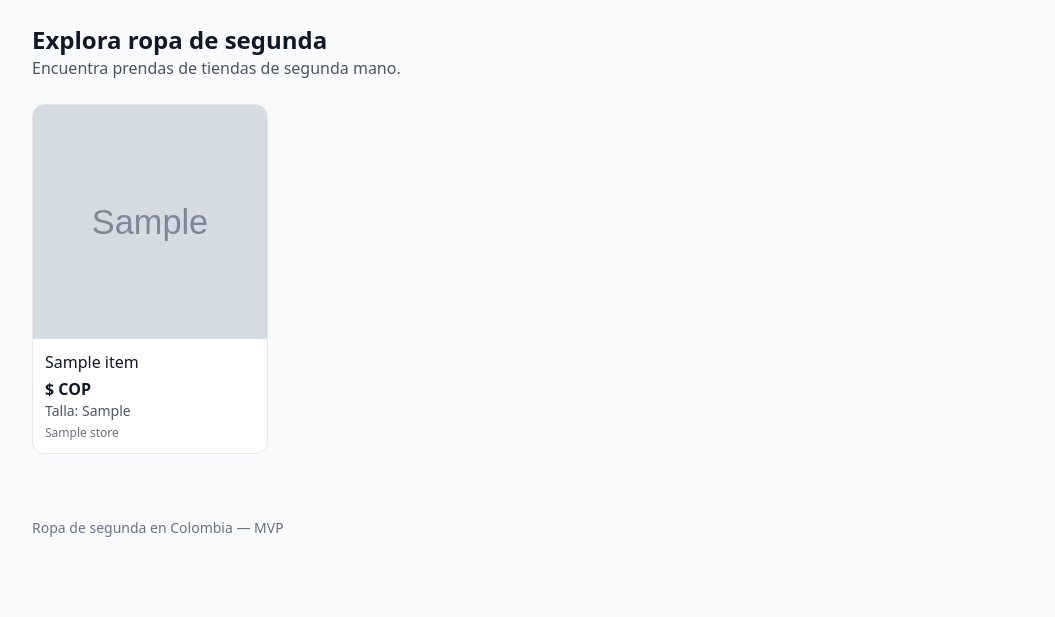
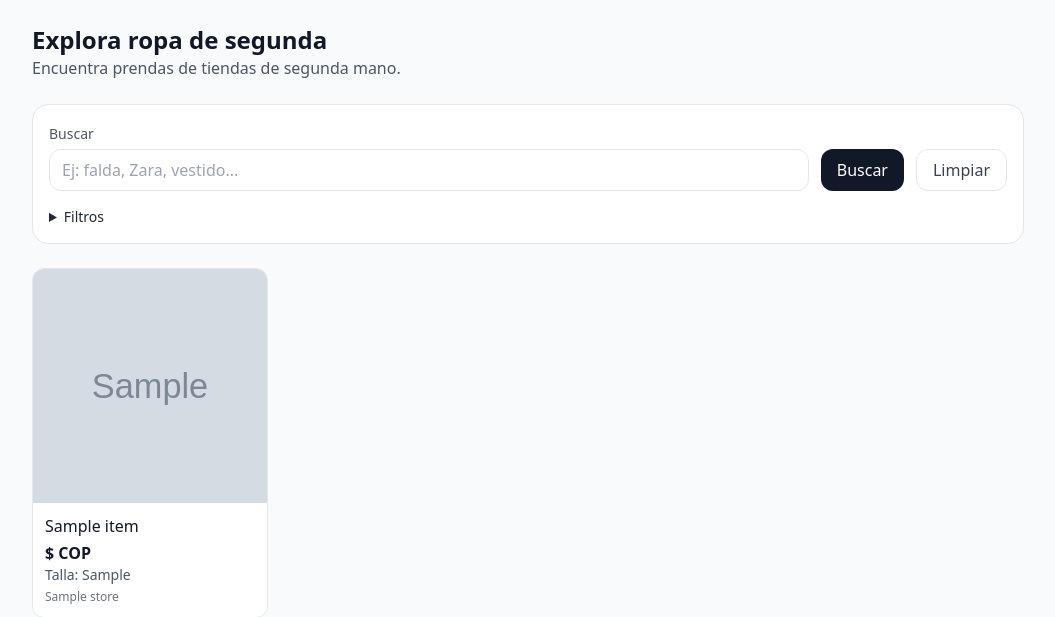
Before and after one commit to StefanyNoguera/recloset, a Django app: page / in a window 1280 px wide. Shown: the part 61-678 px from the top of the page, without its empty margins (112-1167 px from the left). Before the commit the page ends 598 px from the top, so only its background shows below. Run offline with Django 5.2, Linux system fonts and the light colour scheme; tables that the repository leaves empty hold one stand-in row (values such as "Sample post"); grey boxes marked "Sample" are stand-in pictures; some libraries are stand-ins or nearby versions.

Commit message:
Add search and filter form to homepage

```diff
--- a/market/templates/market/home.html
+++ b/market/templates/market/home.html
@@ -9,6 +9,101 @@
       <p class="text-gray-600">Encuentra prendas de tiendas de segunda mano.</p>
     </div>
   </div>
+
+  <form method="get" class="bg-white border rounded-2xl p-4 mb-6">
+    <div class="flex flex-col sm:flex-row gap-3 sm:items-end">
+      <div class="flex-1">
+        <label class="text-sm text-gray-600">Buscar</label>
+        <input
+          type="text"
+          name="q"
+          value="{{ q }}"
+          placeholder="Ej: falda, Zara, vestido..."
+          class="mt-1 w-full rounded-xl border px-3 py-2"
+        >
+      </div>
+
+      <div class="flex gap-3">
+        <button class="rounded-xl bg-gray-900 text-white font-medium px-4 py-2 hover:opacity-90 transition">
+          Buscar
+        </button>
+
+        <a href="{% url 'home' %}" class="rounded-xl border px-4 py-2 text-gray-700 hover:bg-gray-50 transition">
+          Limpiar
+        </a>
+      </div>
+    </div>
+
+    <details class="mt-4">
+      <summary class="cursor-pointer text-sm font-medium text-gray-800">
+        Filtros
+        {% if category or condition or size or min_price or max_price %}
+          <span class="ml-2 text-xs text-gray-500">(activos)</span>
+        {% endif %}
+      </summary>
+
+      <div class="mt-3 grid grid-cols-1 sm:grid-cols-2 lg:grid-cols-5 gap-3">
+        <div>
+          <label class="text-sm text-gray-600">Categoría</label>
+          <select name="category" class="mt-1 w-full rounded-xl border px-3 py-2">
+            <option value="">Todas</option>
+            {% for value, label in category_choices %}
+              <option value="{{ value }}" {% if category == value %}selected{% endif %}>{{ label }}</option>
+            {% endfor %}
+          </select>
+        </div>
+
+        <div>
+          <label class="text-sm text-gray-600">Condición</label>
+          <select name="condition" class="mt-1 w-full rounded-xl border px-3 py-2">
+            <option value="">Todas</option>
+            {% for value, label in condition_choices %}
+              <option value="{{ value }}" {% if condition == value %}selected{% endif %}>{{ label }}</option>
+            {% endfor %}
+          </select>
+        </div>
+
+        <div>
+          <label class="text-sm text-gray-600">Talla</label>
+          <input
+            type="text"
+            name="size"
+            value="{{ size }}"
+            placeholder="Ej: S, M, 28..."
+            class="mt-1 w-full rounded-xl border px-3 py-2"
+          >
+        </div>
+
+        <div>
+          <label class="text-sm text-gray-600">Precio min</label>
+          <input
+            type="text"
+            name="min_price"
+            value="{{ min_price }}"
+            placeholder="30000"
+            class="mt-1 w-full rounded-xl border px-3 py-2"
+          >
+        </div>
+
+        <div>
+          <label class="text-sm text-gray-600">Precio max</label>
+          <input
+            type="text"
+            name="max_price"
+            value="{{ max_price }}"
+            placeholder="120000"
+            class="mt-1 w-full rounded-xl border px-3 py-2"
+          >
+        </div>
+      </div>
+
+      <div class="mt-4">
+        <button class="rounded-xl bg-gray-900 text-white font-medium px-4 py-2 hover:opacity-90 transition">
+          Aplicar filtros
+        </button>
+      </div>
+    </details>
+  </form>
 
   {% if items %}
     <div class="grid grid-cols-2 sm:grid-cols-3 lg:grid-cols-4 gap-4">
```
